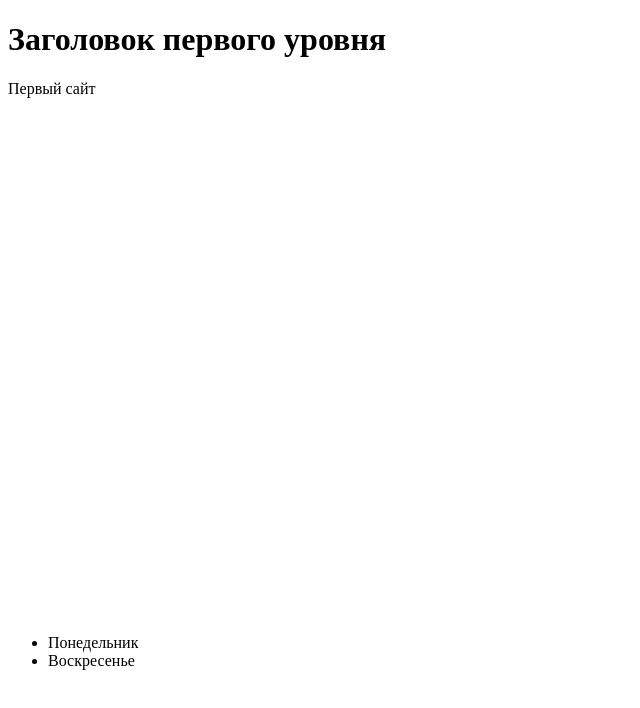
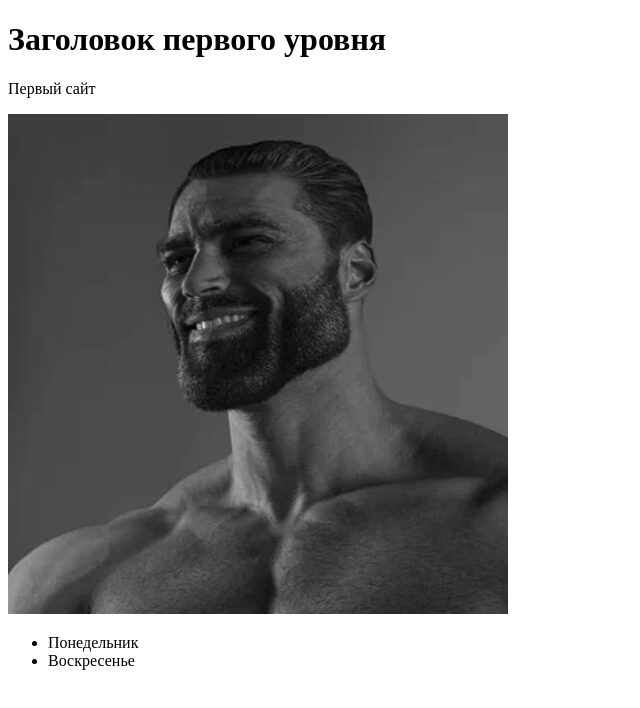
Before and after one commit to mydn1953/timofey88005553535Repo, a plain HTML site: page index.html in a window 1280 px wide. Shown: the whole page, without its empty margins (0-640 px from the left). Drawn offline with Linux system fonts and the light colour scheme.

Commit message:
Update index.html

```diff
--- a/index.html
+++ b/index.html
@@ -8,7 +8,7 @@
   <body>
     <h1>Заголовок первого уровня</h1>
     <p>Первый сайт</p>
-    <img widtgh="500" height="500" />
+    <img src="SUx182_2x.webp" width="500" height="500" />
     <ul>
       <li>Понедельник</li>
       <li>Воскресенье</li>
```
